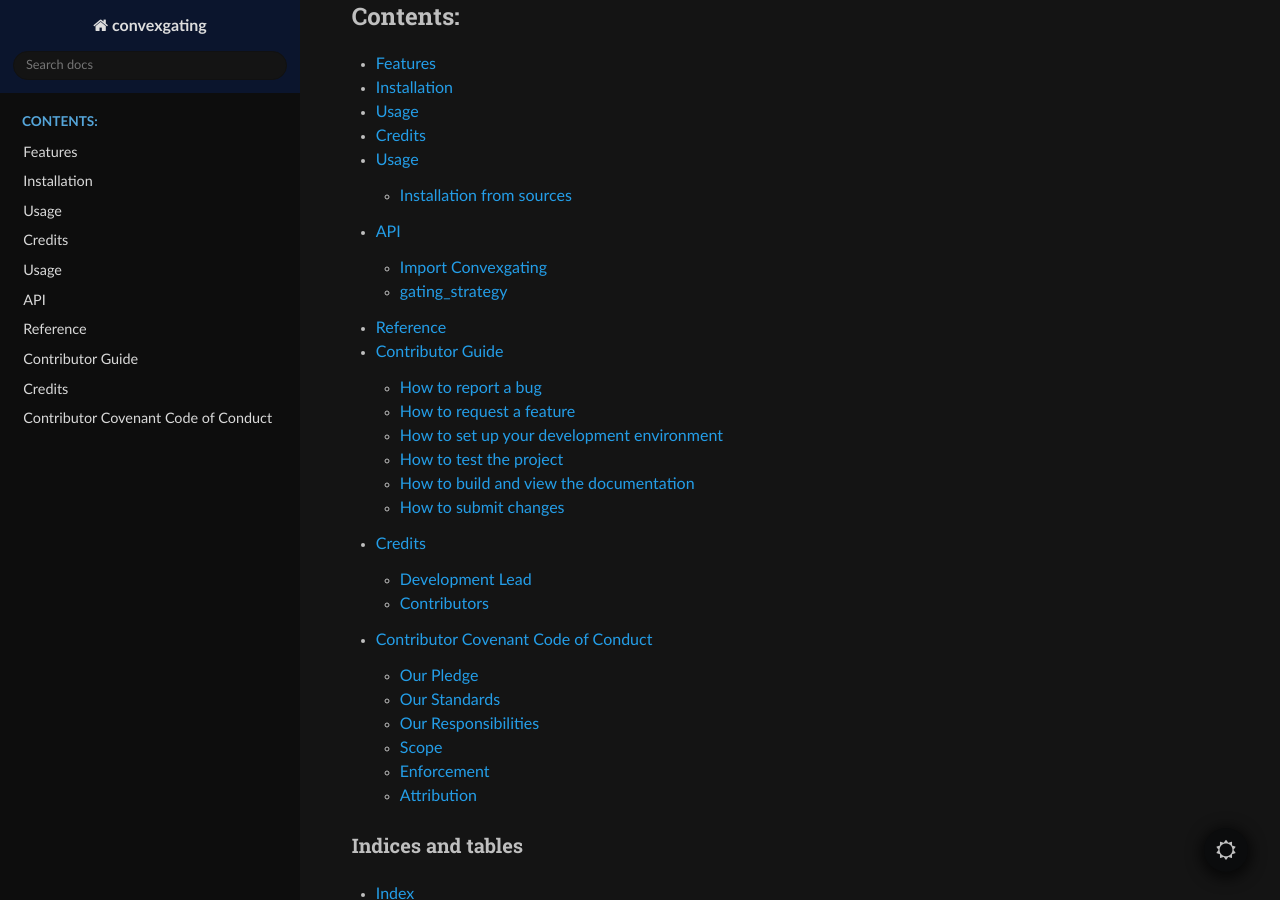
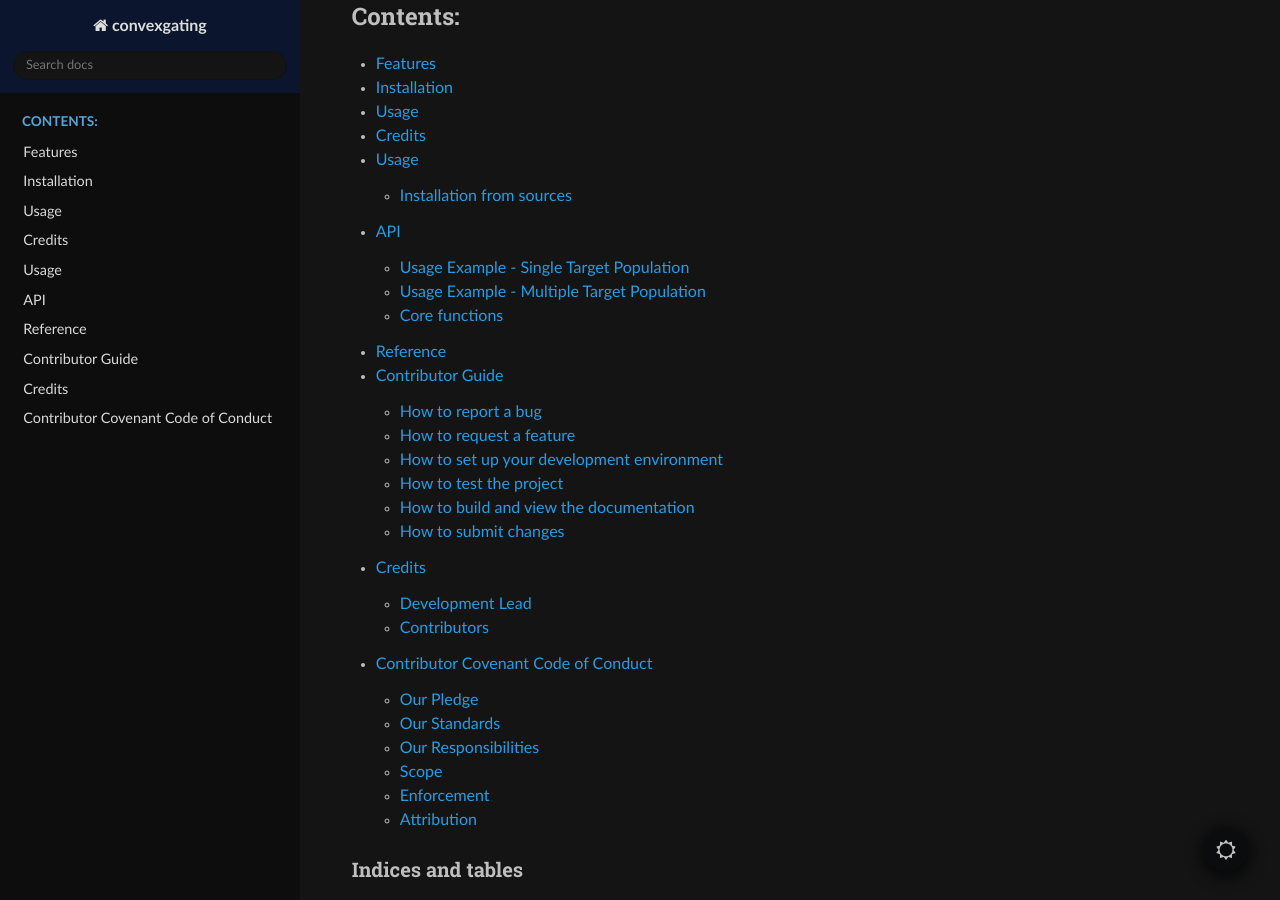
Before and after one commit to buettnerlab/convexgating, a Sphinx documentation site: the page built from docs/index.rst, in a window 1280 px wide and 900 px high, scrolled down 2118 px. Built offline with Sphinx 7.4.7 and the Read the Docs theme 3.1.0, drawn with Linux system fonts in a browser that asks for light colours; part of the change alters nothing that is shown.

```diff
--- a/docs/api.rst
+++ b/docs/api.rst
@@ -4,18 +4,45 @@ API
 ===
 
 
-Import Convexgating
+Usage Example -  Single Target Population
 -------------------
-
-Import Convexgating as:
+Generating gating strategy for cells or events labeled 'cluster_A' from an AnnData object (adata) using labels found in adata.obs[cluster_string].
 
 .. code-block:: console
 
-    import convexgating
+    import convexgating as cg
+    import scanpy as sc
 
-Then use it
+    adata = sc.read_h5ad(adata_path)
+    cluster_string = 'clustering'                                       #column in adata.obs
+    target_cluster = 'cluster_A'                                        #category in adata.obs[cluster_string]
+    save = save_path
+    cg.tools.CONVEX_GATING(adata=adata,
+              cluster_numbers = [target_cluster],
+              cluster_string = cluster_string,
+              save_path=save)
 
-gating_strategy
+Usage Example -  Multiple Target Population
+-------------------
+Generating a series of gating strategies for cells or events labeled 'cluster_A','cluster_B','cluster_C' from an AnnData object (adata) using labels found in adata.obs[cluster_string].
+
+.. code-block:: console
+
+    import convexgating as cg
+    import scanpy as sc
+
+    adata = sc.read_h5ad(adata_path)
+    cluster_string = 'clustering'                                          #column in adata.obs
+    target_clusters = ['cluster_A','cluster_B','cluster_C']                #categories in adata.obs[cluster_string]
+    save = save_path
+    cg.tools.CONVEX_GATING(adata=adata,
+              cluster_numbers = target_clusters,
+              cluster_string = cluster_string,
+              save_path=save)
+
+
+
+Core functions
 ---------------
 .. autoclass:: convexgating.tools.CONVEX_GATING
-.. autoclass:: convexgating.gating_strategy
+.. autoclass:: convexgating.tools.gating_strategy
```
